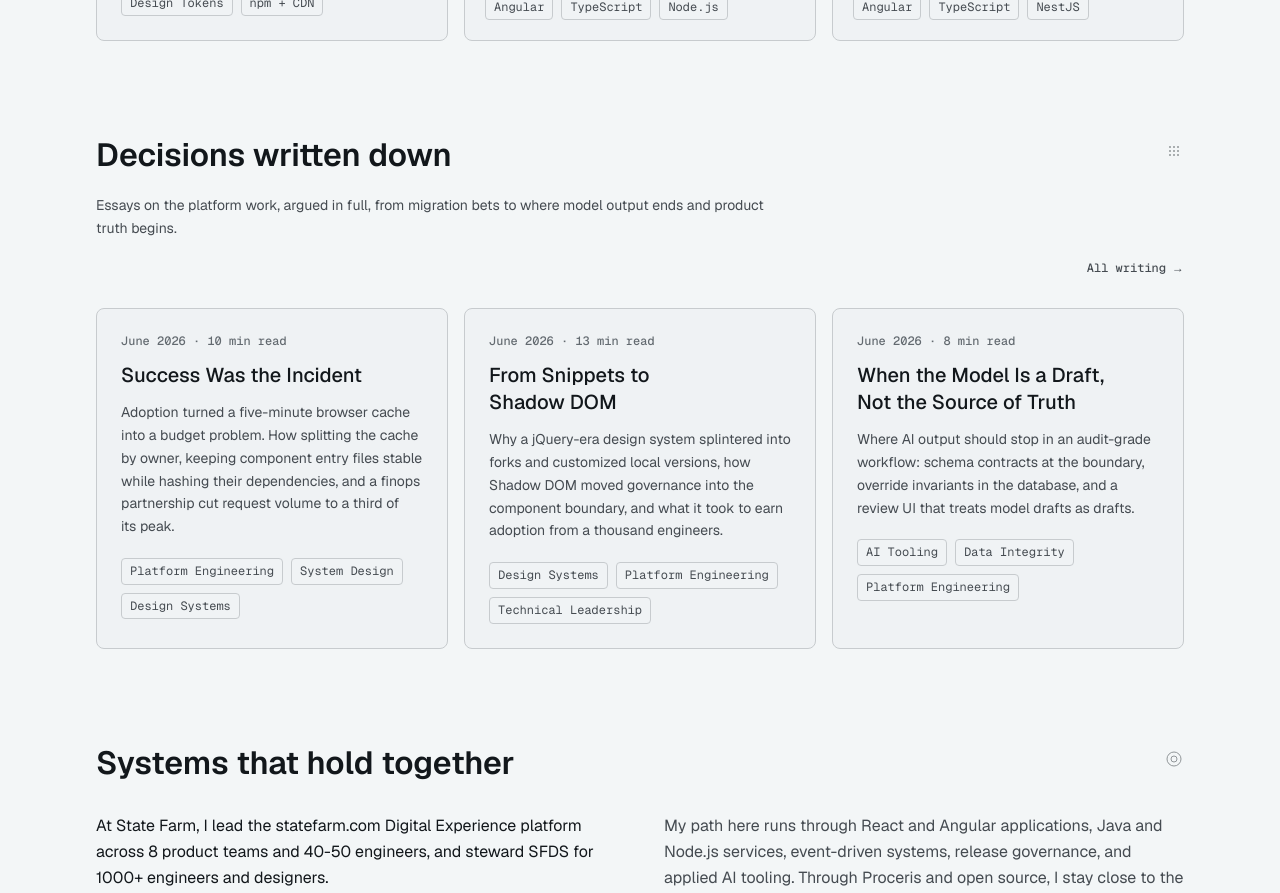
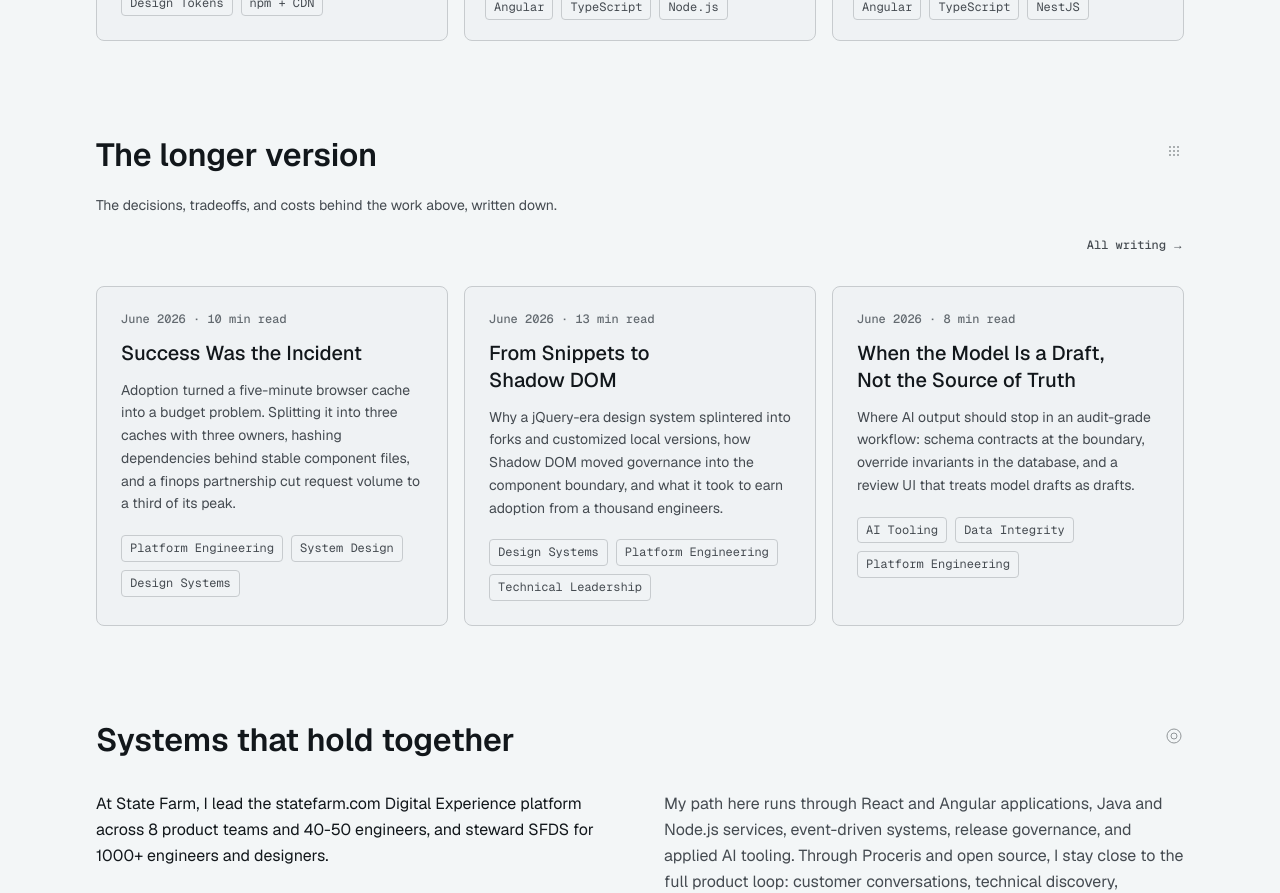
Before and after one commit to connordibble/connordibble.dev, a Next.js app: page / in a window 1280 px wide. Shown: the part 1400-2293 px from the top of the page. Built offline with nearby package versions, Linux system fonts and the light colour scheme.

Commit message:
content: refine writing section heading and cache essay summary

```diff
--- a/src/components/writing-highlights.tsx
+++ b/src/components/writing-highlights.tsx
@@ -15,10 +15,10 @@ export function WritingHighlights() {
       <div>
         <div className="grid gap-x-6 gap-y-5 sm:grid-cols-[minmax(0,1fr)_auto]">
           <div className="min-w-0">
-            <SectionLabel rule={false}>Decisions written down</SectionLabel>
+            <SectionLabel rule={false}>The longer version</SectionLabel>
             <p className="mt-5 max-w-2xl text-body-small leading-relaxed text-text-muted text-pretty">
-              Essays on the platform work, argued in full, from migration bets
-              to where model output ends and product truth begins.
+              The decisions, tradeoffs, and costs behind the work above,
+              written down.
             </p>
           </div>
           <span className="hidden justify-self-end pt-1 sm:block">
--- a/src/data/writing.ts
+++ b/src/data/writing.ts
@@ -88,7 +88,7 @@ export const writingPosts: WritingPost[] = [
     subtitle:
       "How a design system's own adoption turned a five-minute cache into a budget problem, and the cache tiers and content hashing that cut delivery cost by two thirds.",
     summary:
-      "Adoption turned a five-minute browser cache into a budget problem. How splitting the cache by owner, keeping component entry files stable while hashing their dependencies, and a finops partnership cut request volume to a third of its peak.",
+      "Adoption turned a five-minute browser cache into a budget problem. Splitting it into three caches with three owners, hashing dependencies behind stable component files, and a finops partnership cut request volume to a third of its peak.",
     date: "2026-06-26",
     displayDate: "June 2026",
     readTime: "10 min read",
```
